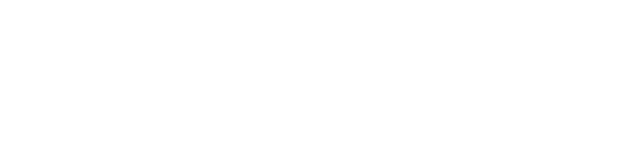
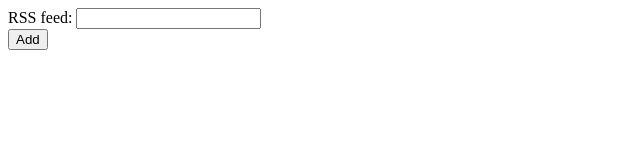
Before and after one commit to Talinka/frontend-project-lvl3, a website built with webpack: page template.html in a window 1280 px wide. Shown: the whole page, without its empty margins (0-640 px from the left). Built offline with nearby package versions, Linux system fonts and the light colour scheme.

Commit message:
change options

```diff
--- a/package.json
+++ b/package.json
@@ -38,6 +38,8 @@
   },
   "dependencies": {
     "@babel/polyfill": "^7.8.3",
-    "bootstrap": "^4.4.1"
+    "bootstrap": "^4.4.1",
+    "jquery": "^3.4.1",
+    "popper.js": "^1.16.1"
   }
 }
--- a/src/index.js
+++ b/src/index.js
@@ -0,0 +1,8 @@
+import 'bootstrap';
+
+export default function init() {
+  console.log('Hello');
+  return true;
+}
+
+init();
--- a/template.html
+++ b/template.html
@@ -3,5 +3,14 @@
   <head>
   </head>
   <body>
+    <div class="jumbotron">
+      <form>
+        <div class="form-group">
+          <label for="inputRss">RSS feed:</label>
+          <input class="form-control" id="inputRss">
+        </div>
+        <button type="button" class="btn btn-primary">Add</button>
+      </form>
+    </div>
   </body>
 </html>
```
Also changed, not shown: __tests__/test.js (added, +5 -0 lines), 1 other file.
